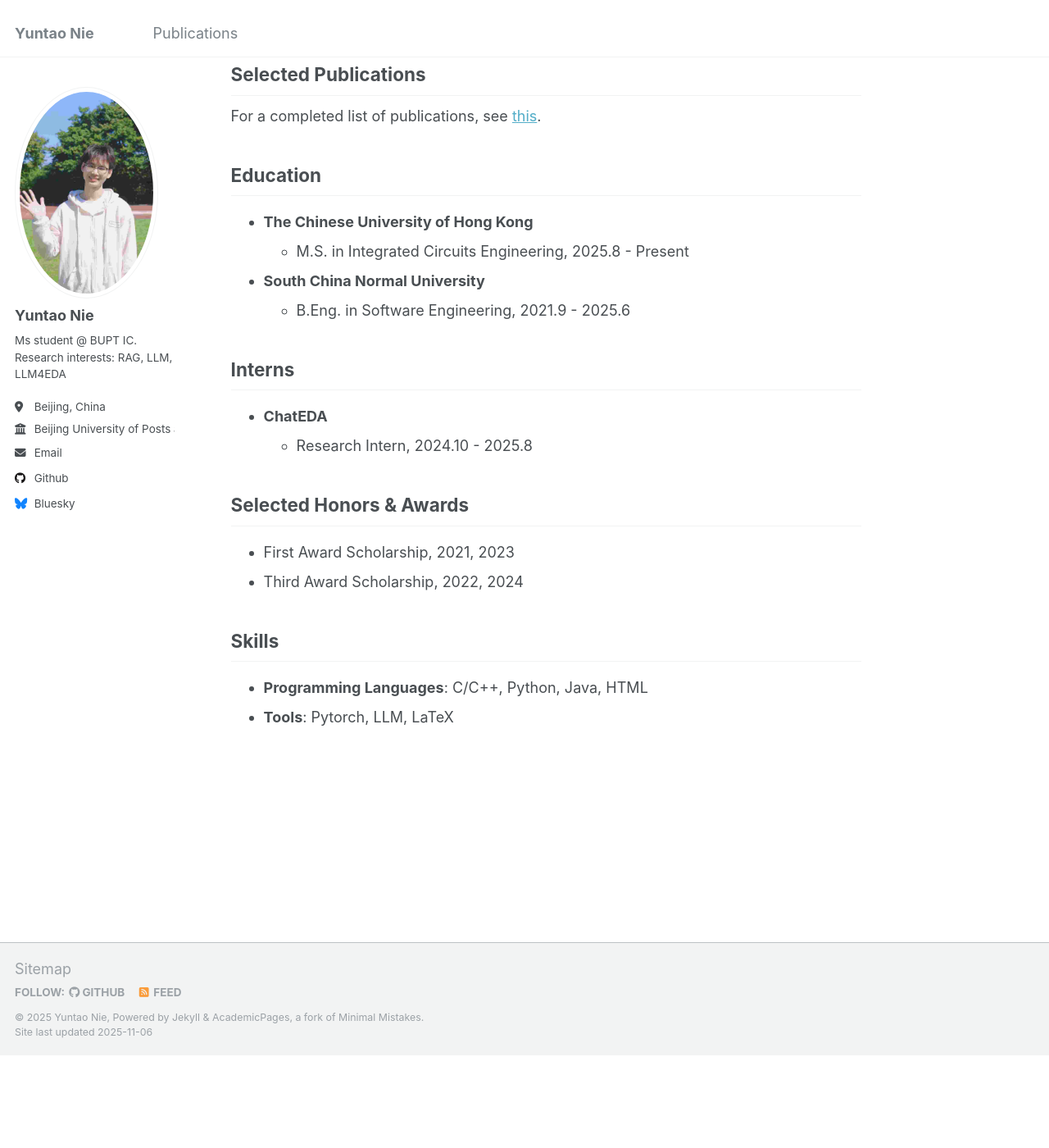
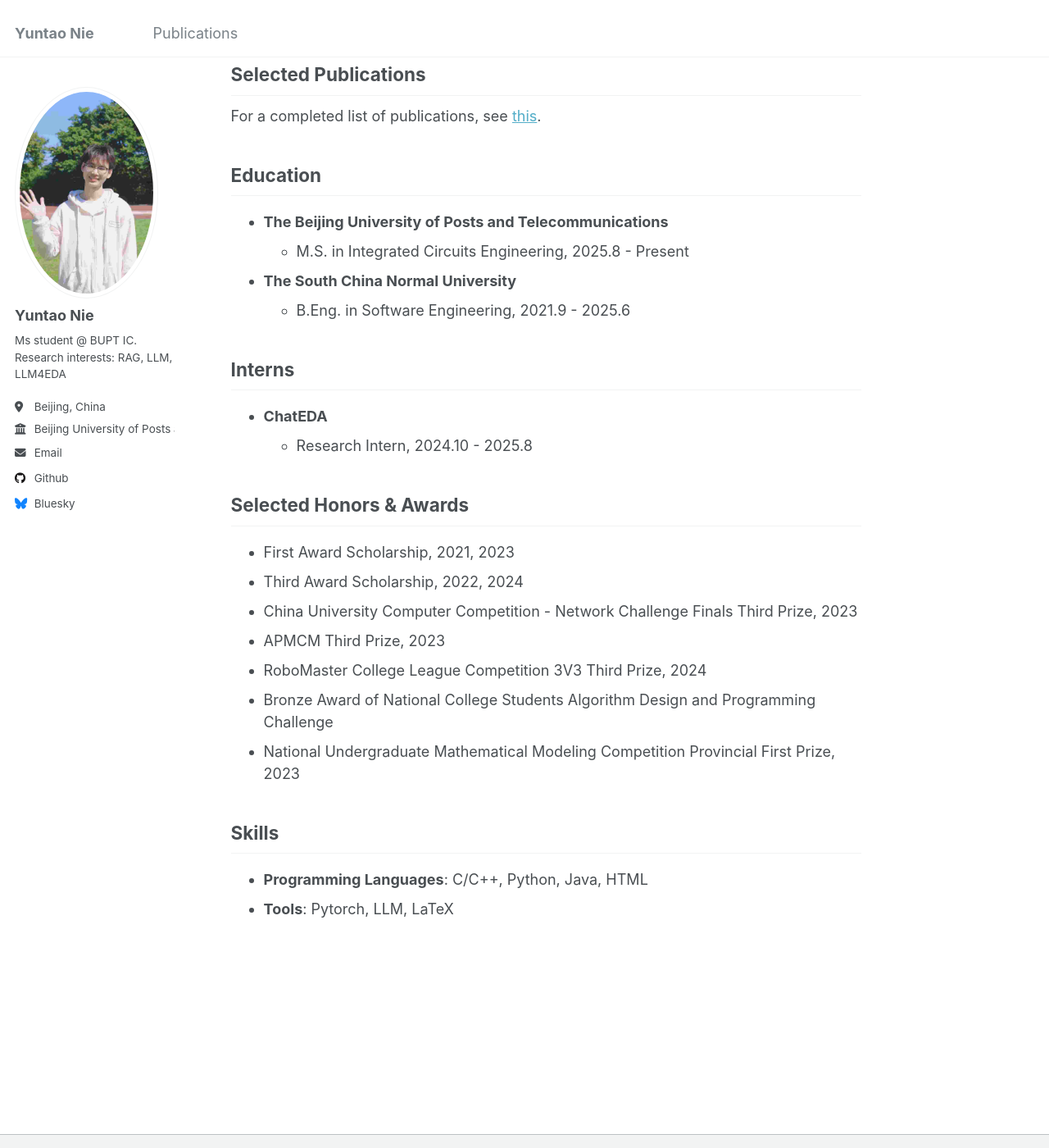
Before and after one commit to 1571859588/1571859588.github.io, a Jekyll site: the page built from _pages/about.md, in a window 1280 px wide and 1400 px high, scrolled down 537 px. Shown: the whole window at 82% size. Built offline with Jekyll 4.4.1, drawn with Linux system fonts in a browser that asks for light colours; before the commit the page ends 1824 px from its top, so only the background shows below that.

Commit message:
lint about

```diff
--- a/_pages/about.md
+++ b/_pages/about.md
@@ -36,9 +36,9 @@ For a completed list of publications, see [this](https://1571859588.github.io/pu
 
 ## Education
 
-- **The Chinese University of Hong Kong**
+- **The Beijing University of Posts and Telecommunications**
   - M.S. in Integrated Circuits Engineering, 2025.8 - Present
-- **South China Normal University**
+- **The South China Normal University**
   - B.Eng. in Software Engineering, 2021.9 - 2025.6
 
 ## Interns
@@ -50,6 +50,11 @@ For a completed list of publications, see [this](https://1571859588.github.io/pu
 
 * First Award Scholarship, 2021, 2023
 * Third Award Scholarship, 2022, 2024
+* China University Computer Competition - Network Challenge Finals Third Prize, 2023
+* APMCM Third Prize, 2023
+* RoboMaster College League Competition 3V3 Third Prize, 2024
+* Bronze Award of National College Students Algorithm Design and Programming Challenge
+* National Undergraduate Mathematical Modeling Competition Provincial First Prize, 2023
 
 ## Skills
 
```
